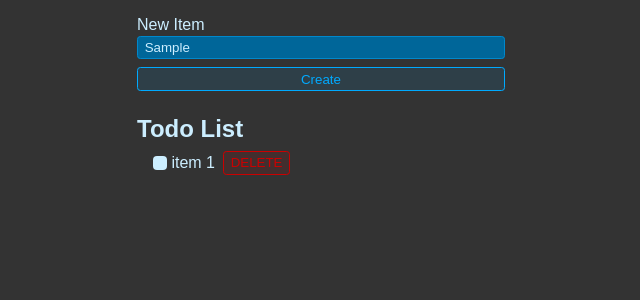
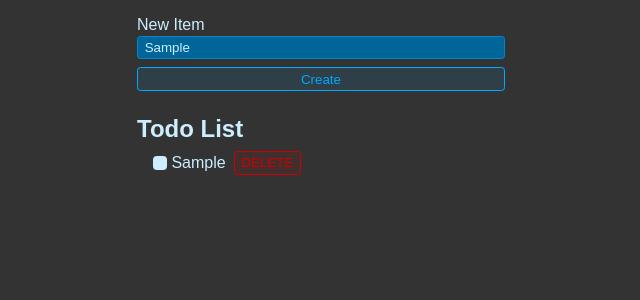
Before and after one commit to pavlicic1marko/react_TODO_app, a React (Vite) app: page / in a window 1280 px wide. Both pictures are taken after typing "Sample" into the empty fields and a click on the button "Create". Shown: the top 300 px of the page, without its empty margins (319-959 px from the left). Built offline with nearby package versions, Linux system fonts and the light colour scheme.

Commit message:
displaying todos from array

```diff
--- a/src/App.jsx
+++ b/src/App.jsx
@@ -32,13 +32,18 @@ export default function App(){
 
       <h1 className="header">Todo List</h1>
       <ul className="list">
-        <li>
-          <label >
-            <input type="checkbox" />
-            item 1
-          </label>
-          <button className="btn btn-danger">DELETE</button>
-        </li>
+          {todos.map(todo => {
+            return(
+            <li>
+
+            <label >
+                <input type="checkbox" checked={todo.completed}/>
+                 {todo.title}
+            </label>
+              <button className="btn btn-danger">DELETE</button>
+            </li>
+          )
+          })}
       </ul>
     </>
   )
```
